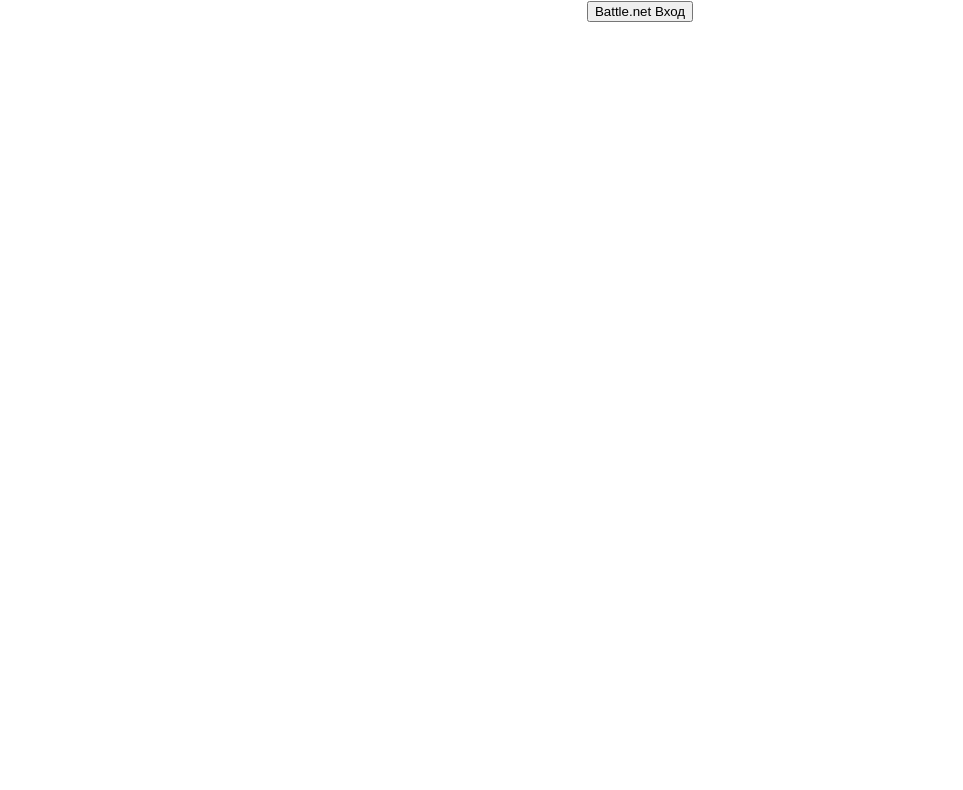
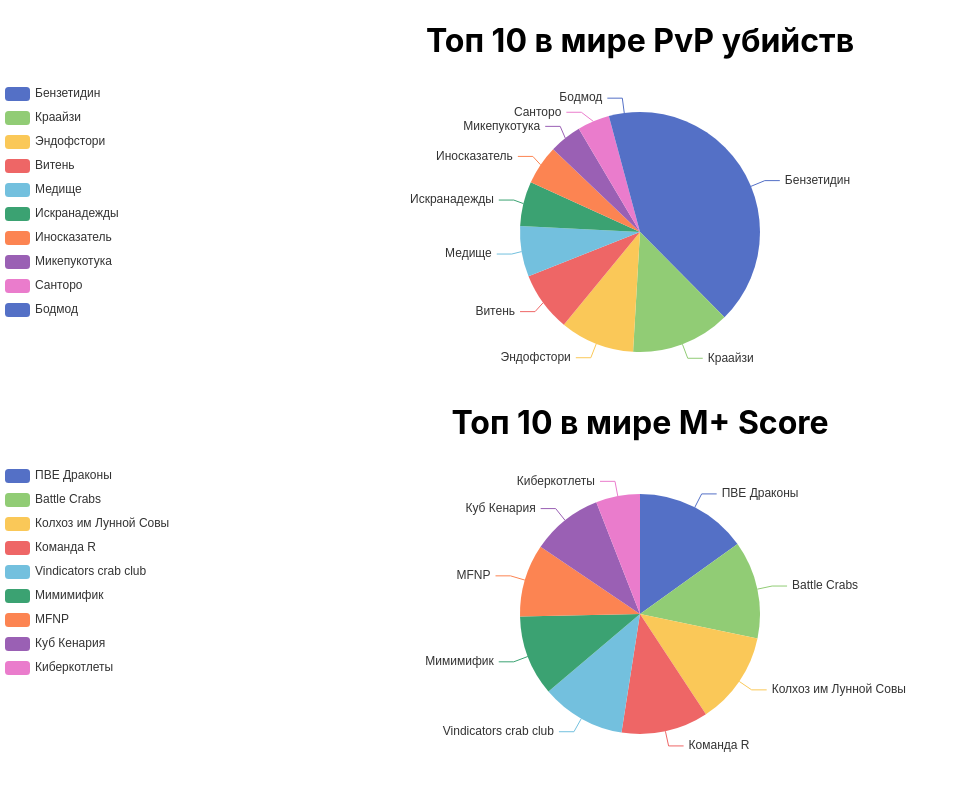
Before and after one commit to Solker455/WoW, a React (Create React App) app: page / in a window 1280 px wide. Shown: the top 790 px of the page, without its empty margins (0-963 px from the left). Built offline with nearby package versions, Linux system fonts and the light colour scheme.

Commit message:
add two charts wowstats

```diff
--- a/package.json
+++ b/package.json
@@ -7,6 +7,8 @@
     "@testing-library/react": "^11.2.7",
     "@testing-library/user-event": "^12.8.3",
     "axios": "^0.24.0",
+    "echarts": "^5.2.2",
+    "echarts-for-react": "^3.0.2",
     "react": "^17.0.2",
     "react-dom": "^17.0.2",
     "react-redux": "^7.2.6",
--- a/src/App.js
+++ b/src/App.js
@@ -2,6 +2,7 @@ import './App.css';
 import { Header } from './components/header';
 import { useEffect, useState } from 'react';
 import { useDispatch } from "react-redux";
+import { Hero } from './components/hero';
 
 function App() {
   const dispatch = useDispatch();
@@ -21,6 +22,7 @@ function App() {
 
   return (
     <div className="App">
+      <Hero />
       <Header loginClick={loginClick} logoutClick={logoutClick} />
     </div>
   );
--- a/src/components/header.js
+++ b/src/components/header.js
@@ -1,19 +1,92 @@
 import React from "react"
-import { useSelector } from "react-redux";
+import ReactECharts from 'echarts-for-react';
 
-export function Header(props) {
-    let token = useSelector(state => state.login.token)
-    if (token) {
-        return (
-            <div>
-                <button onClick={props.logoutClick}>Выход</button>
-            </div>
-        )
-    } else {
-        return (
-            <div className='header'>
-                <button onClick={props.loginClick}>Battle.net Вход</button>
-            </div>
-        );
-    }
+export function Header() {
+    let option = {
+        tooltip: {
+            trigger: 'item'
+        },
+        legend: {
+            orient: 'vertical',
+            left: 'left'
+        },
+        series: [
+            {
+                name: 'Access From',
+                type: 'pie',
+                radius: '80%',
+                data: [
+                    { value: 5078612, name: 'Бензетидин' },
+                    { value: 1804132, name: 'Краайзи' },
+                    { value: 1355348, name: 'Эндофстори' },
+                    { value: 1084547, name: 'Витень' },
+                    { value: 924121, name: 'Медище' },
+                    { value: 809414, name: 'Искранадежды' },
+                    { value: 719479, name: 'Иносказатель' },
+                    { value: 589850, name: 'Микепукотука' },
+                    { value: 585835, name: 'Санторо' },
+                    { value: 565302, name: 'Бодмод' },
+                ],
+                emphasis: {
+                    itemStyle: {
+                        shadowBlur: 10,
+                        shadowOffsetX: 0,
+                        shadowColor: 'rgba(0, 0, 0, 0.5)'
+                    }
+                }
+            }
+        ]
+    };
+    let option1 = {
+        tooltip: {
+            trigger: 'item'
+        },
+        legend: {
+            orient: 'vertical',
+            left: 'left'
+        },
+        series: [
+            {
+                name: 'Access From',
+                type: 'pie',
+                radius: '80%',
+                data: [
+                    { value: 2851.80, name: 'ПВЕ Драконы' },
+                    { value: 2484.59, name: 'Battle Crabs' },
+                    { value: 2357.30, name: 'Колхоз им Лунной Совы' },
+                    { value: 2214.35, name: 'Команда R' },
+                    { value: 2142.44, name: 'Vindicators crab club' },
+                    { value: 2049.80, name: 'Мимимифик' },
+                    { value: 1848.66, name: 'MFNP' },
+                    { value: 1815.52, name: 'Куб Кенария' },
+                    { value: 1120.36, name: 'Киберкотлеты' }
+                ],
+                emphasis: {
+                    itemStyle: {
+                        shadowBlur: 10,
+                        shadowOffsetX: 0,
+                        shadowColor: 'rgba(0, 0, 0, 0.5)'
+                    }
+                }
+            }
+        ]
+    };
+    return (
+        <div>
+            <h1>Топ 10 в мире PvP убийств</h1>
+            <ReactECharts
+                option={option}
+                notMerge={true}
+                lazyUpdate={true}
+                theme={"theme_name"}
+            />
+            <h1>Топ 10 в мире M+ Score</h1>
+            <ReactECharts
+                option={option1}
+                notMerge={true}
+                lazyUpdate={true}
+                theme={"theme_name"}
+            />
+        </div>
+    )
 }
--- a/src/components/hero.js
+++ b/src/components/hero.js
@@ -1,14 +1,9 @@
 import React from "react"
 
 export function Hero() {
-    const LoginClick = function () {
-        window.location.href = 'https://oauth.battle.net/oauth/authorize?client_id=7347dbd64c2b4689aecc2bf54350bab2&redirect_uri=http://localhost:3000/&region=eu&response_type=code'
-        let strGET = window.location.search.replace('?code=', '')
-        console.log(strGET)
-    }
     return (
         <div className='header'>
-            <button onClick={LoginClick}>Battle.net Вход</button>
+
         </div>
     );
 }
```
Also changed, not shown: src/api/api.js (+7 -3 lines), 1 other file (tests, documents, lock files or other folders).
